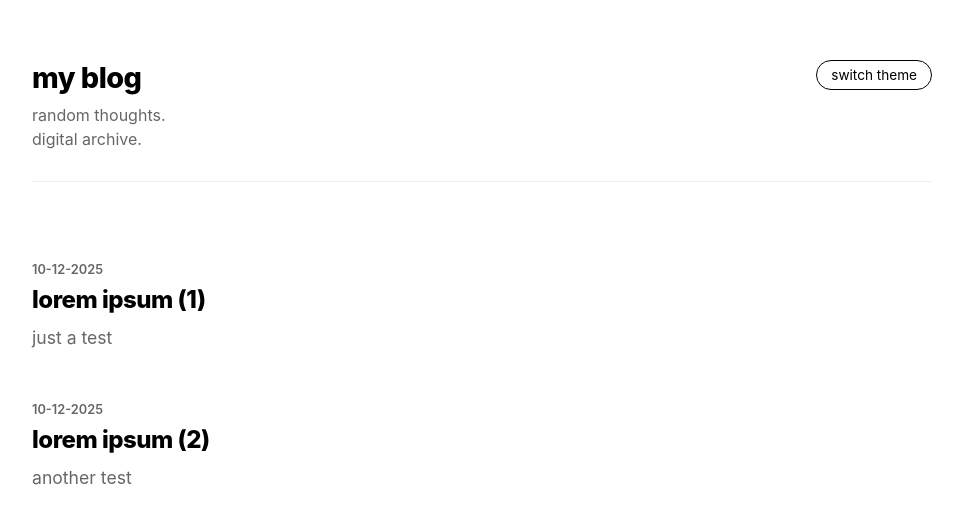
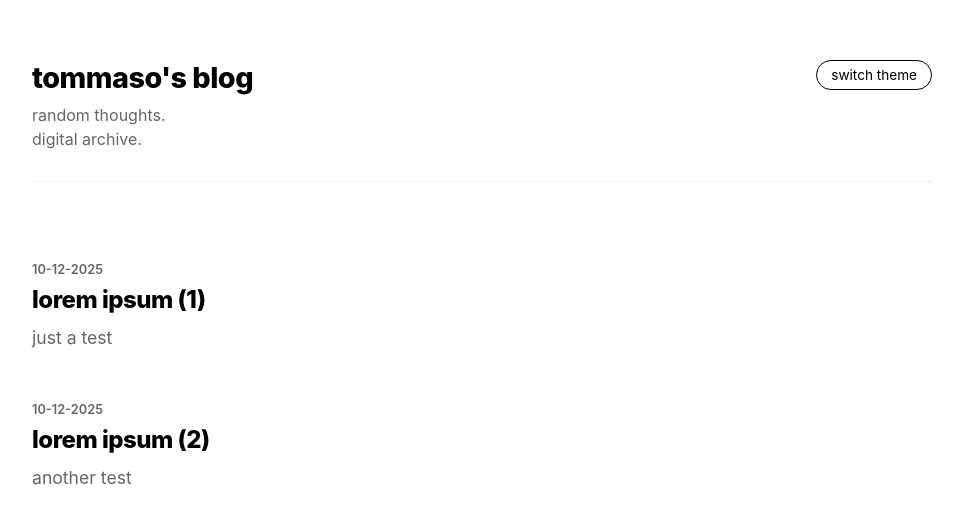
Before and after one commit to tommasoc04/my-blog, a plain HTML site: page index.html in a window 1280 px wide. Shown: the whole page, without its empty margins (158-1121 px from the left). Drawn offline with Linux system fonts and the light colour scheme.

Commit message:
Update index.html

```diff
--- a/index.html
+++ b/index.html
@@ -44,7 +44,7 @@
     <div class="app">
         <header>
             <div>
-                <h1>my blog</h1>
+                <h1>tommaso's blog</h1>
                 <div class="bio">random thoughts. <br> digital archive.</div>
             </div>
             <button class="toggle-btn" onclick="toggleTheme()">switch theme</button>
```
